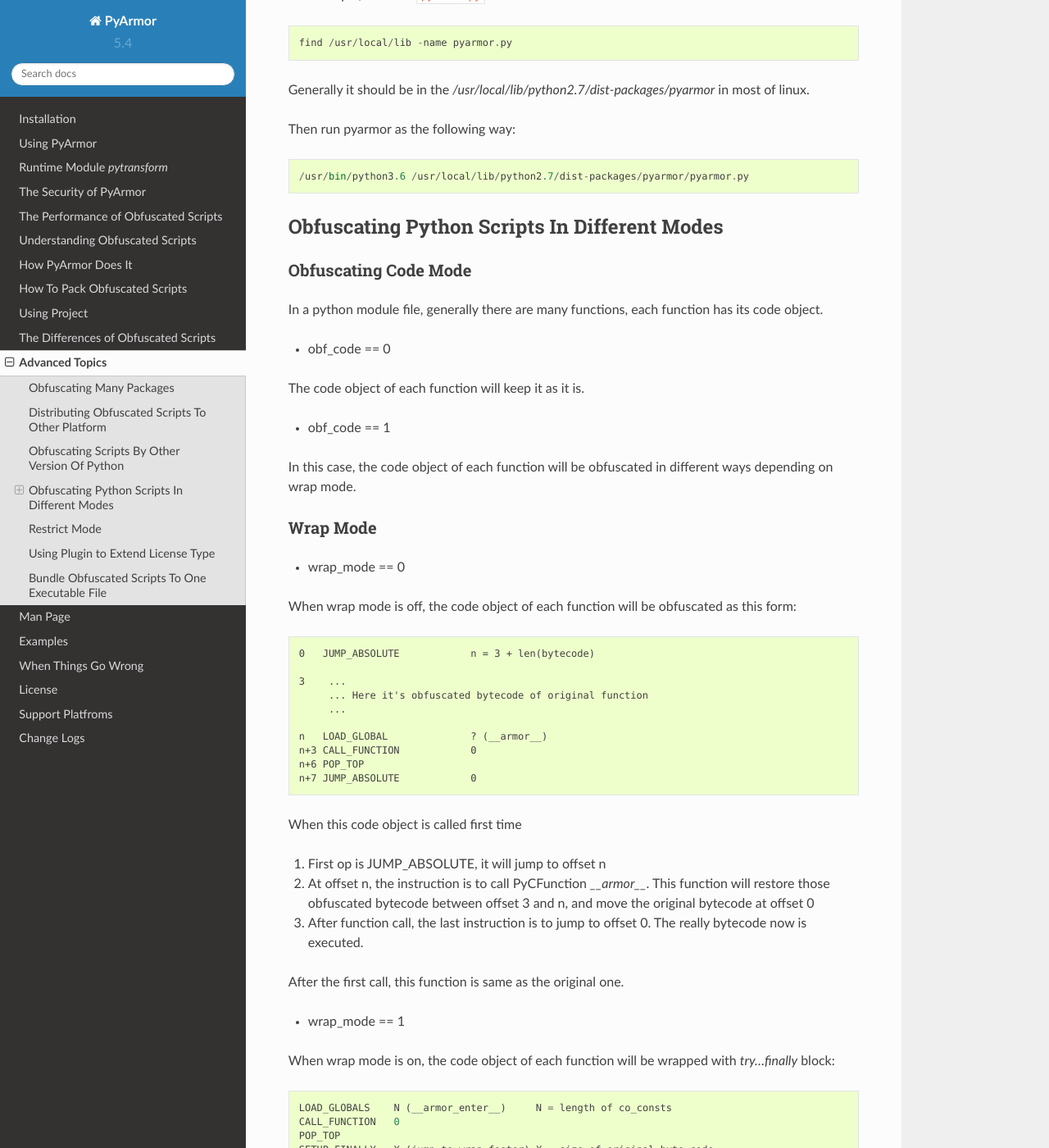
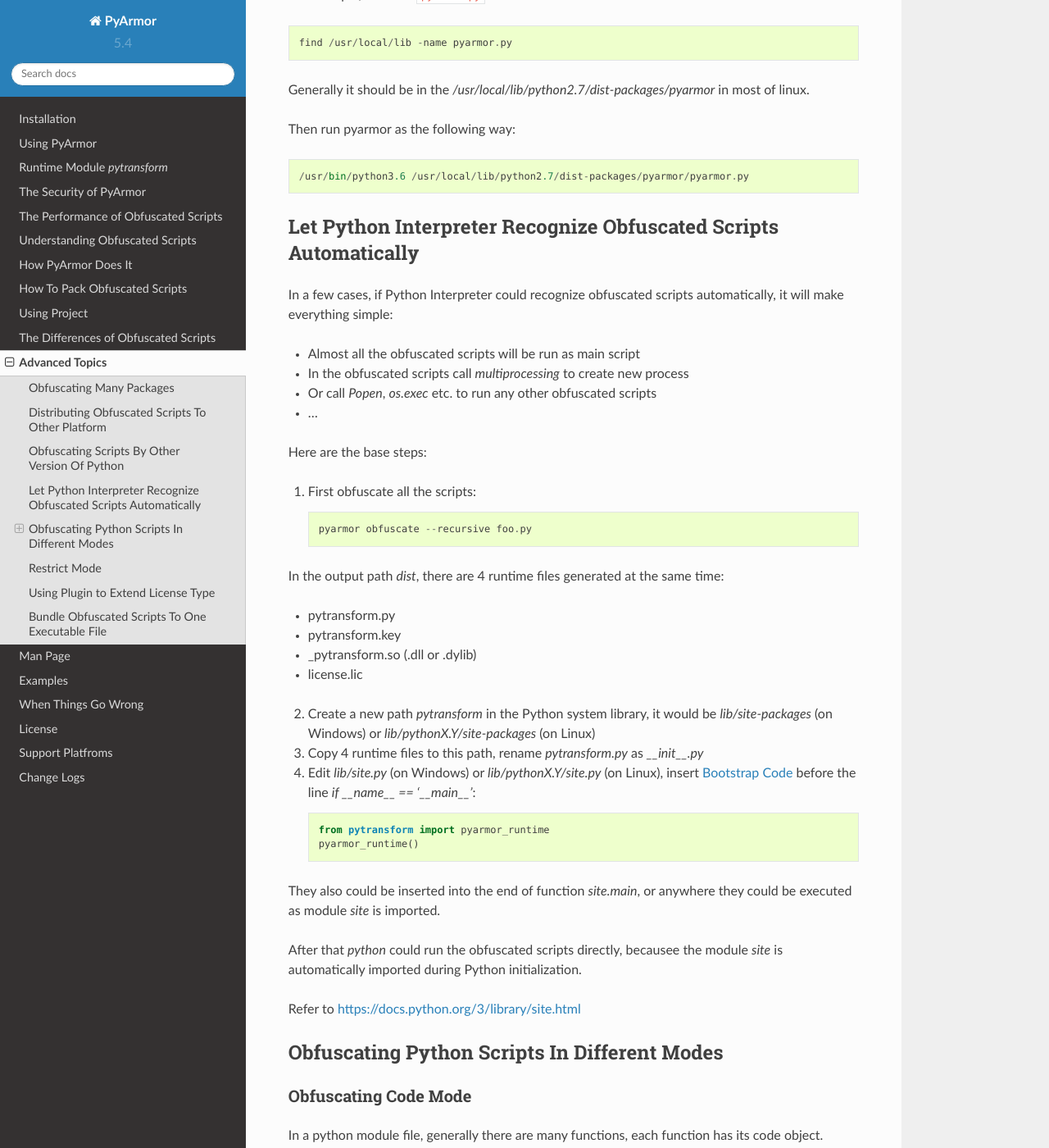
Before and after one commit to dashingsoft/pyarmor, a Sphinx documentation site: the page built from docs/advanced.rst, in a window 1280 px wide and 1400 px high, scrolled down 1512 px. Shown: the whole window at 82% size. Built offline with Sphinx 7.4.7 and the Read the Docs theme 2.0.0, drawn with Linux system fonts in a browser that asks for light colours.

Commit message:
Add new advanced usage

```diff
--- a/docs/advanced.rst
+++ b/docs/advanced.rst
@@ -77,6 +77,51 @@
 Then run pyarmor as the following way::
 
     /usr/bin/python3.6 /usr/local/lib/python2.7/dist-packages/pyarmor/pyarmor.py
+
+.. _let python interpreter recognize obfuscated scripts automatically:
+
+Let Python Interpreter Recognize Obfuscated Scripts Automatically
+-----------------------------------------------------------------
+
+In a few cases, if Python Interpreter could recognize obfuscated
+scripts automatically, it will make everything simple:
+
+* Almost all the obfuscated scripts will be run as main script
+* In the obfuscated scripts call `multiprocessing` to create new process
+* Or call `Popen`, `os.exec` etc. to run any other obfuscated scripts
+* ...
+
+Here are the base steps:
+
+1. First obfuscate all the scripts::
+
+    pyarmor obfuscate --recursive foo.py
+
+In the output path `dist`, there are 4 runtime files generated at the same time:
+
+* pytransform.py
+* pytransform.key
+* _pytransform.so (.dll or .dylib)
+* license.lic
+
+2. Create a new path `pytransform` in the Python system library, it would be
+   `lib/site-packages` (on Windows) or `lib/pythonX.Y/site-packages` (on Linux)
+
+3. Copy 4 runtime files to this path, rename `pytransform.py` as `__init__.py`
+
+4. Edit `lib/site.py` (on Windows) or `lib/pythonX.Y/site.py` (on Linux), insert
+   :ref:`Bootstrap Code` before the line `if __name__ == '__main__'`::
+
+    from pytransform import pyarmor_runtime
+    pyarmor_runtime()
+
+They also could be inserted into the end of function `site.main`, or anywhere
+they could be executed as module `site` is imported.
+
+After that `python` could run the obfuscated scripts directly, becausee the
+module `site` is automatically imported during Python initialization.
+
+Refer to https://docs.python.org/3/library/site.html
 
 Obfuscating Python Scripts In Different Modes
 ---------------------------------------------
```
